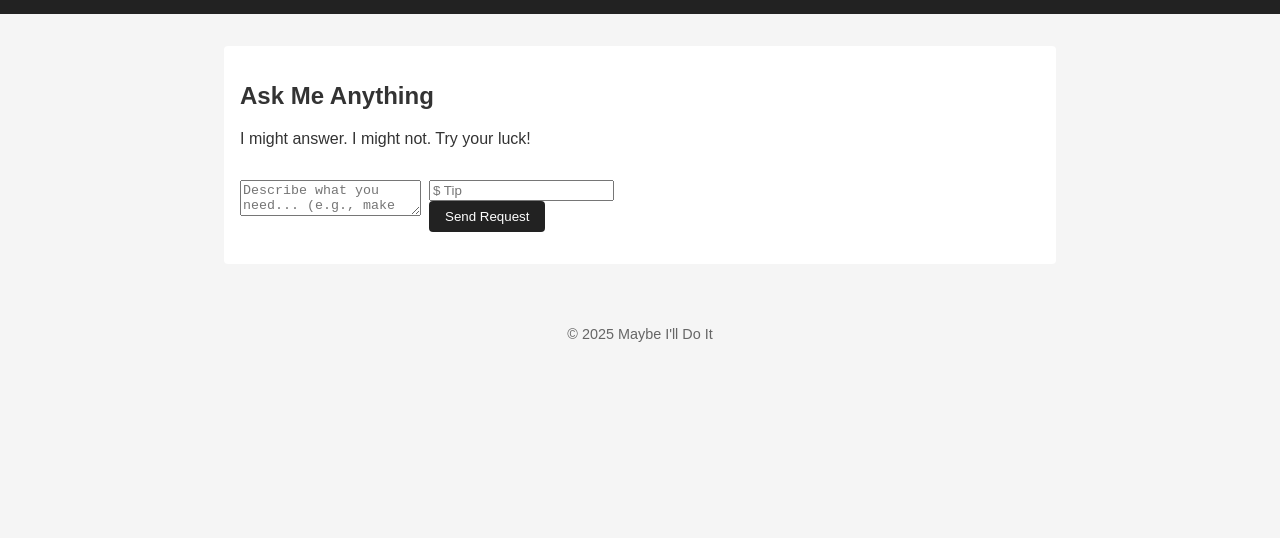
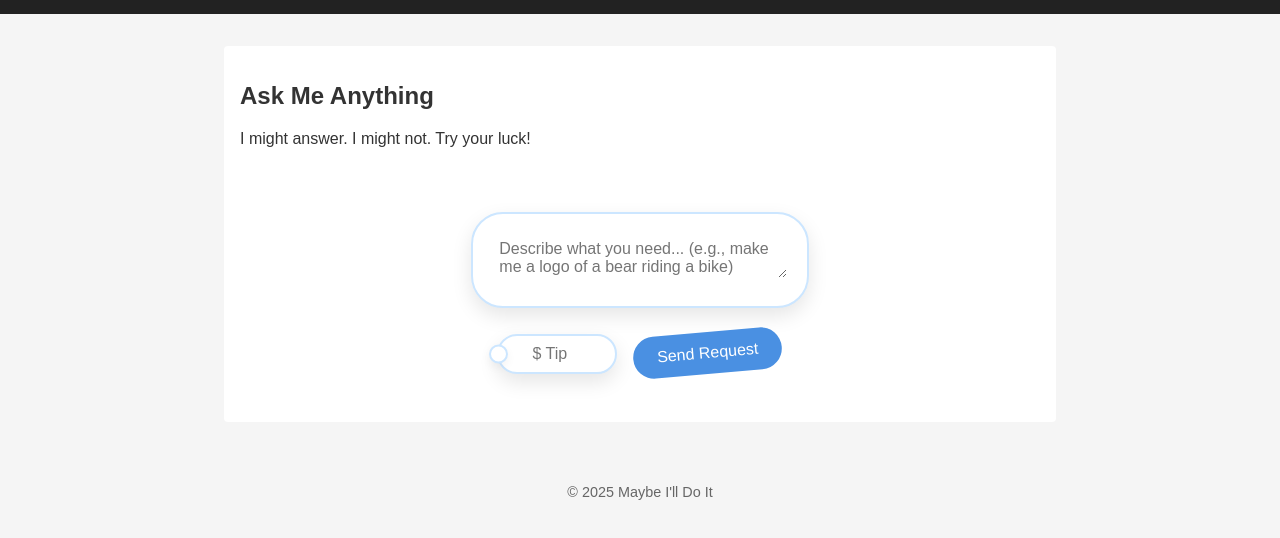
Before and after one commit to beans23434/MightDoIt, a plain HTML site: page index.html in a window 1280 px wide. Shown: the part 116-654 px from the top of the page. Drawn offline with Linux system fonts and the light colour scheme.

Commit message:
Update form.css

```diff
--- a/form.css
+++ b/form.css
@@ -1,85 +1,89 @@
-.request-form-container {
-  background: #fff;
-  border-radius: 1rem;
-  box-shadow: 0 8px 24px rgba(0,0,0,0.1);
+.cloud-form-container {
+  display: flex;
+  flex-direction: column;
+  align-items: center;
   padding: 2rem;
-  max-width: 500px;
-  margin: 2rem auto;
-  position: relative;
-  overflow: hidden;
 }
 
-/* Subtle cloud-like background effect */
-.request-form-container::before {
-  content: "";
-  position: absolute;
-  top: -20px;
-  right: -20px;
-  width: 120px;
-  height: 120px;
-  background: rgba(200, 230, 255, 0.2);
-  border-radius: 50%;
-  z-index: 0;
-}
-.request-form-container::after {
-  content: "";
-  position: absolute;
-  bottom: -20px;
-  left: -20px;
-  width: 120px;
-  height: 120px;
-  background: rgba(200, 230, 255, 0.2);
-  border-radius: 50%;
-  z-index: 0;
+.cloud-form-container form {
+  display: flex;
+  flex-direction: column;
+  gap: 1.5rem;
+  align-items: center;
 }
 
-.request-form-container h3 {
-  margin-top: 0;
-  z-index: 1;
-  position: relative;
-  text-align: center;
-  font-size: 1.4rem;
-}
-
-.request-form-container form {
-  display: flex;
-  flex-direction: column;
-  gap: 1rem;
-  z-index: 1;
+.cloud {
+  background: #fff;
+  border: 2px solid #cce6ff;
+  box-shadow: 0 8px 20px rgba(0,0,0,0.1);
+  border-radius: 2rem;
   position: relative;
 }
 
-.request-form-container input[type="text"],
-.request-form-container input[type="number"] {
-  padding: 0.75rem;
-  border: 1px solid #ccc;
-  border-radius: 0.5rem;
-  font-size: 1rem;
+.big-cloud {
   width: 100%;
-  box-sizing: border-box;
+  max-width: 500px;
+  padding: 1.5rem;
 }
 
-.request-form-container input[type="number"] {
-  max-width: 120px;
+.big-cloud textarea {
+  width: 100%;
+  border: none;
+  outline: none;
+  resize: vertical;
+  font-size: 1rem;
+  font-family: inherit;
+  background: transparent;
 }
 
-.request-form-container button {
-  padding: 0.75rem;
+.cloud-row {
+  display: flex;
+  align-items: flex-end;
+  gap: 1rem;
+  position: relative;
+}
+
+.small-cloud {
+  padding: 0.5rem 1rem;
+}
+
+.small-cloud input {
+  border: none;
+  outline: none;
+  font-size: 1rem;
+  width: 80px;
+  text-align: center;
+  background: transparent;
+}
+
+.submit-cloud {
   background: #4a90e2;
   color: #fff;
   border: none;
-  border-radius: 0.5rem;
+  border-radius: 2rem;
+  padding: 0.75rem 1.5rem;
   font-size: 1rem;
   cursor: pointer;
-  transition: background 0.3s ease;
+  transform: rotate(-5deg);
+  transition: background 0.3s ease, transform 0.2s ease;
 }
 
-.request-form-container button:hover {
+.submit-cloud:hover {
   background: #357ab8;
+  transform: rotate(-2deg) scale(1.05);
 }
 
-#response {
-  margin-top: 1rem;
-  font-weight: bold;
-  color: #2b7a2b;
+/* Little cloud "tail" effect */
+.small-cloud::before {
+  content: "";
+  position: absolute;
+  top: 50%;
+  left: -10px;
+  width: 15px;
+  height: 15px;
+  background: #fff;
+  border: 2px solid #cce6ff;
+  border-radius: 50%;
+  transform: translateY(-50%);
+  box-shadow: 0 4px 10px rgba(0,0,0,0.05);
 }
```
